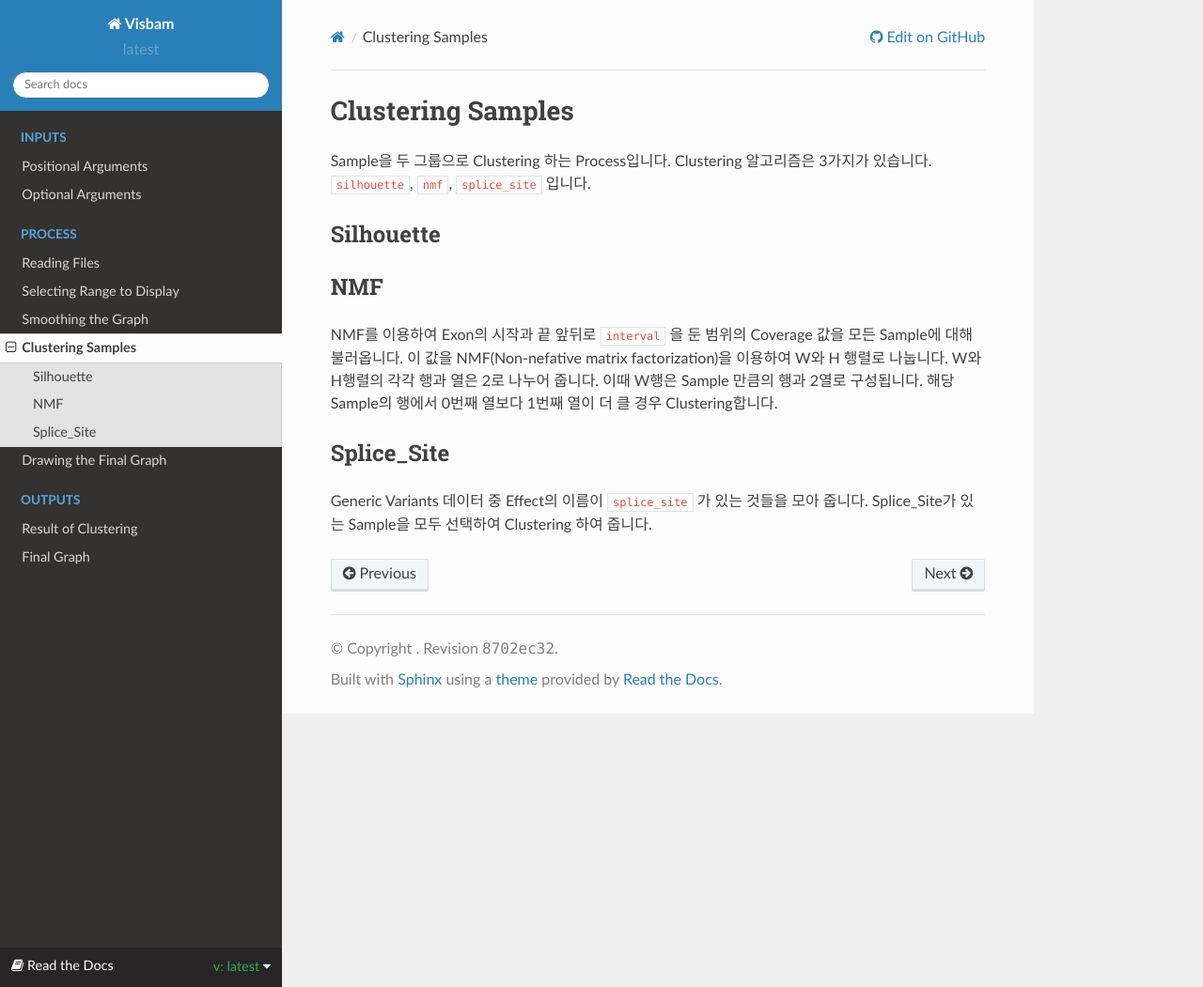
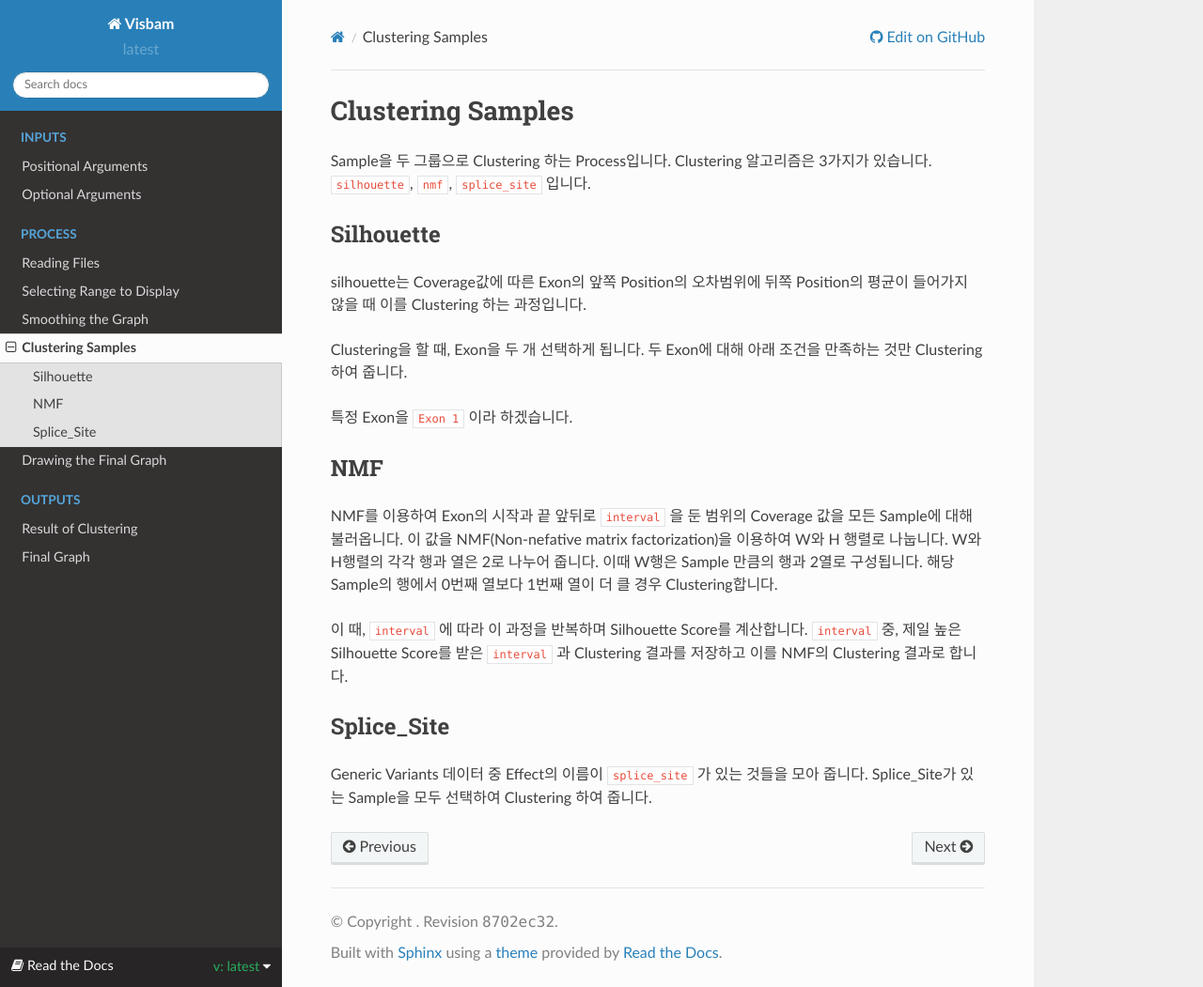
Before and after one commit to sungyoung-lee/visbam, a Sphinx documentation site: the page built from docs/process/clustering.rst, in a window 1280 px wide and 1051 px high. Shown: the whole window at 94% size. Built offline with Sphinx 7.4.7 and the Read the Docs theme 2.0.0, drawn with Linux system fonts in a browser that asks for light colours.

Commit message:
Read The Docs v0.0.1

```diff
--- a/docs/process/clustering.rst
+++ b/docs/process/clustering.rst
@@ -7,6 +7,15 @@ Clustering 알고리즘은 3가지가 있습니다.
 
 Silhouette
 ----------
+
+silhouette는 Coverage값에 따른 Exon의 앞쪽 Position의 오차범위에
+뒤쪽 Position의 평균이 들어가지 않을 때 이를 Clustering 하는 과정입니다.
+
+Clustering을 할 때, Exon을 두 개 선택하게 됩니다.
+두 Exon에 대해 아래 조건을 만족하는 것만 Clustering 하여 줍니다.
+
+특정 Exon을 ``Exon 1`` 이라 하겠습니다.
+
 
 NMF
 ---
@@ -18,6 +27,10 @@ W와 H행렬의 각각 행과 열은 2로 나누어 줍니다.
 이때 W행은 Sample 만큼의 행과 2열로 구성됩니다.
 해당 Sample의 행에서 0번째 열보다 1번째 열이 더 클 경우 Clustering합니다.
 
+이 때, ``interval`` 에 따라 이 과정을 반복하며 Silhouette Score를 계산합니다.
+``interval`` 중, 제일 높은 Silhouette Score를 받은 ``interval`` 과
+Clustering 결과를 저장하고 이를 NMF의 Clustering 결과로 합니다.
+
 
 Splice_Site
 -----------
--- a/docs/process/draw_graph.rst
+++ b/docs/process/draw_graph.rst
@@ -8,7 +8,9 @@ Generic Variants, Refseq 값을 이용하여 그래프에 표시합니다.
 그래프는 ``combine_slices`` 값의 활성화 여부에 따라 한 파일로 출력될 지
 여러 파일로 출력될 지 결정됩니다.
 
-Output 그림에 관한 자세한 설명은 Outputs 문서를 참조하십시오.
+Output 그림에 관한 자세한 설명은 Outputs_ 문서를 참조하십시오.
+
+.. _Outputs: https://visbam.readthedocs.io/en/latest/output/graph.html
 
 
 Coverages
--- a/docs/process/smoothing.rst
+++ b/docs/process/smoothing.rst
@@ -3,7 +3,7 @@ Smoothing the Graph
 
 그래프를 더 간단히 볼 수 있도록 Smoothing 하는 과정입니다.
 Smoothing은 두 가지 알고리즘을 선택하여 진행합니다.
-``average``와 ``loess`` 입니다.
+``average`` 와 ``loess`` 입니다.
 
 
 Average
```
Also changed, not shown: other parts of docs/process/smoothing.rst (+3 -1 lines), docs/input/optional.rst (+8 -6 lines).
